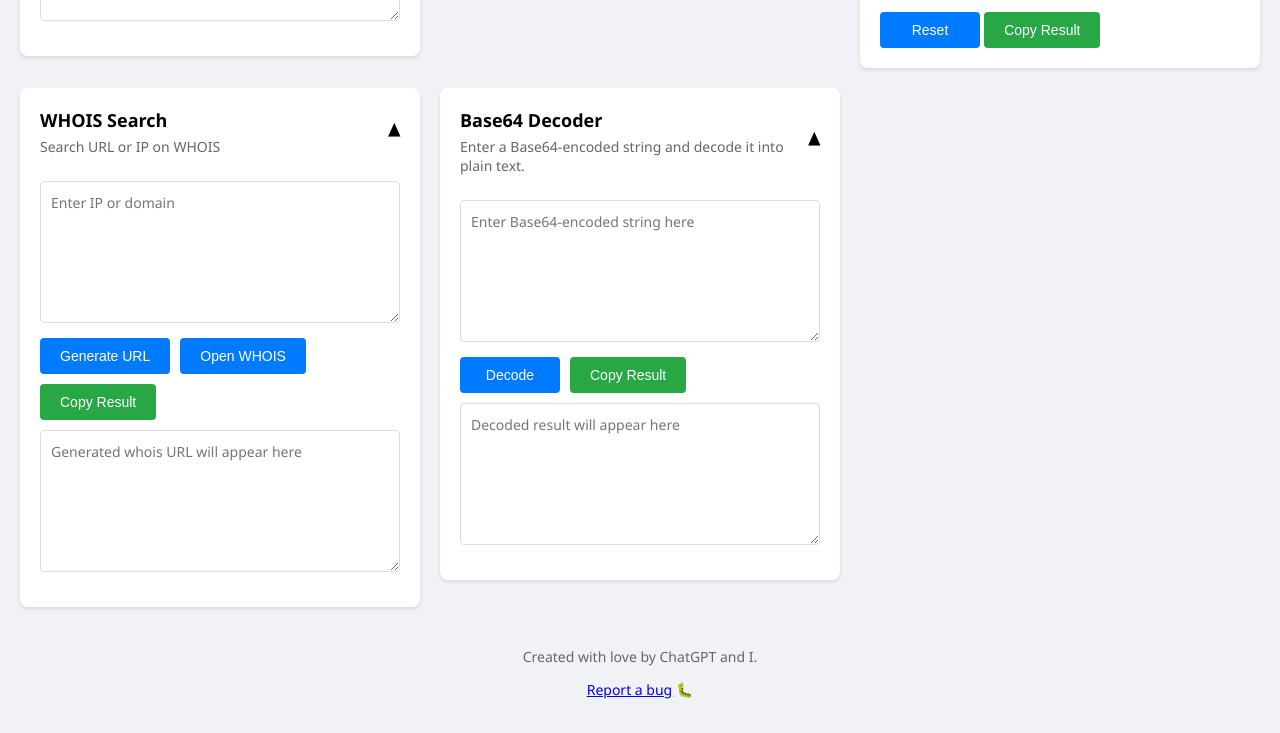
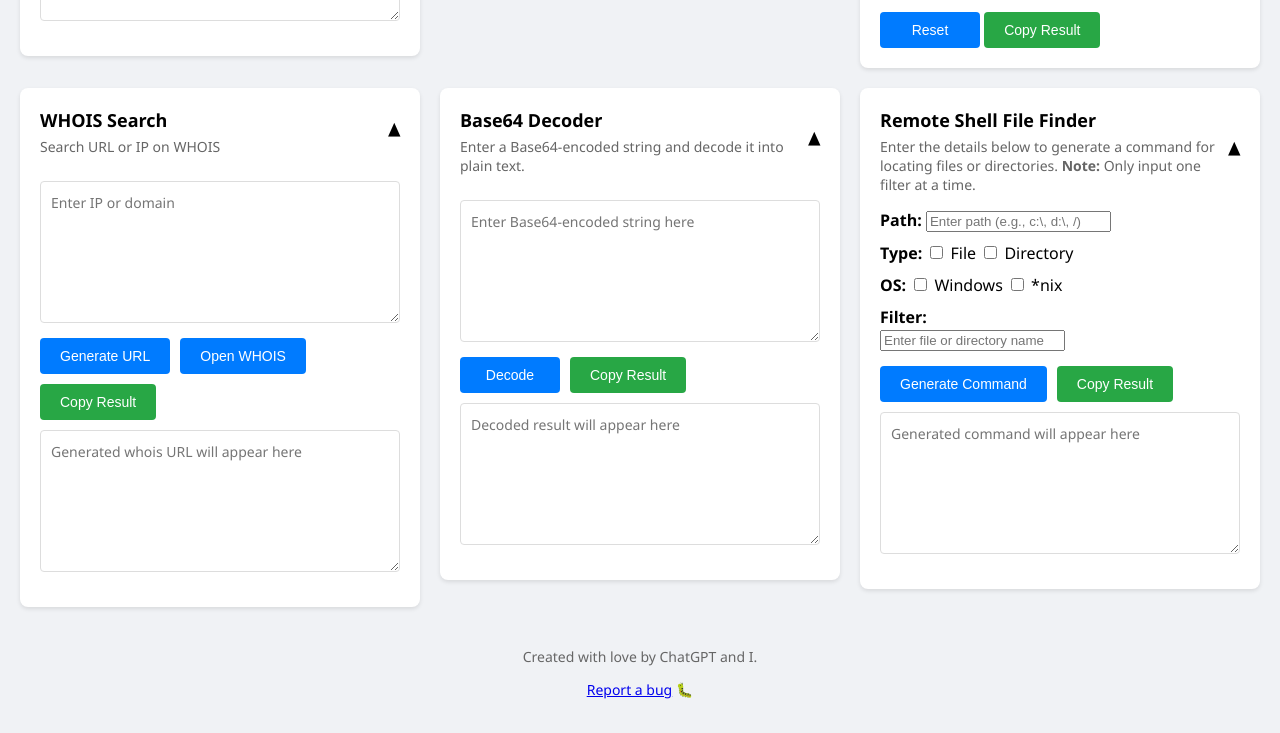
Before and after one commit to Sol-Dawn/sol-dawn.github.io, a plain HTML site: page arcane-kit.html in a window 1280 px wide. Shown: the part 1393-2126 px from the top of the page. Drawn offline with nearby package versions, Linux system fonts and the light colour scheme.

Commit message:
Update arcane-kit.html

```diff
--- a/arcane-kit.html
+++ b/arcane-kit.html
@@ -455,6 +455,44 @@
     </div>
 	</div>
 
+		<!-- Remote Shell File Finder -->
+	<div class="tool-card">
+		<div class="tool-header">
+			<div>
+            <h3>Remote Shell File Finder</h3>
+            <p class="tool-description">Enter the details below to generate a command for locating files or directories. <b>Note:</b> Only input one filter at a time.</p>
+			</div>
+        <span class="expand-icon">▼</span>
+		</div>
+    <div class="tool-content">
+        <label for="fileFinderPath" style="font-weight: bold;">Path:</label>
+        <input type="text" id="fileFinderPath" placeholder="Enter path (e.g., c:\, d:\, /)" />
+
+        <div style="margin-top: 10px;">
+            <label style="font-weight: bold;">Type:</label>
+            <input type="checkbox" id="fileOption" /> File
+            <input type="checkbox" id="directoryOption" /> Directory
+        </div>
+
+        <div style="margin-top: 10px;">
+            <label style="font-weight: bold;">OS:</label>
+            <input type="checkbox" id="windowsOption" /> Windows
+            <input type="checkbox" id="nixOption" /> *nix
+        </div>
+
+        <label for="fileFinderFilter" style="font-weight: bold; margin-top: 10px; display: block;">Filter:</label>
+        <input type="text" id="fileFinderFilter" placeholder="Enter file or directory name" />
+
+        <div class="button-group" style="margin-top: 15px;">
+            <button onclick="generateFileFinderCommand()">Generate Command</button>
+            <button class="copy-btn" onclick="copyText('fileFinderOutput')">Copy Result</button>
+        </div>
+
+        <textarea id="fileFinderOutput" readonly placeholder="Generated command will appear here"></textarea>
+    </div>
+</div>
+
+
  </div>
 
     <footer style="margin-top: 40px; text-align: center; font-size: 14px; color: #666;">
@@ -869,5 +907,67 @@
 	}
 	</script>
 
+<script>
+    function generateFileFinderCommand() {
+        const path = document.getElementById('fileFinderPath').value.trim();
+        const filter = document.getElementById('fileFinderFilter').value.trim();
+        const isFile = document.getElementById('fileOption').checked;
+        const isDirectory = document.getElementById('directoryOption').checked;
+        const isWindows = document.getElementById('windowsOption').checked;
+        const isNix = document.getElementById('nixOption').checked;
+
+        // Validate input
+        if (!path) {
+            document.getElementById('fileFinderOutput').value = 'Error: Please specify a path.';
+            return;
+        }
+        if (!filter) {
+            document.getElementById('fileFinderOutput').value = 'Error: Please specify a filter.';
+            return;
+        }
+        if (!isFile && !isDirectory) {
+            document.getElementById('fileFinderOutput').value = 'Error: Please select File or Directory.';
+            return;
+        }
+        if (!isWindows && !isNix) {
+            document.getElementById('fileFinderOutput').value = 'Error: Please select an OS.';
+            return;
+        }
+
+        let command = '';
+        const filterWithWildcards = `*${filter}*`;
+
+        // Generate Windows command
+        if (isWindows) {
+            command = `Get-ChildItem -Path "${path}" ${isFile ? '-File' : ''} ${isDirectory ? '-Directory' : ''} -Force -Recurse -Filter "${filterWithWildcards}" -ErrorAction SilentlyContinue`;
+        }
+        // Generate *nix command
+        else if (isNix) {
+            const type = isFile ? 'f' : 'd'; // `f` for file, `d` for directory
+            command = `find ${path} -type ${type} -name "${filterWithWildcards}"`;
+        }
+
+        // Display the generated command
+        document.getElementById('fileFinderOutput').value = command;
+    }
+
+    // Function to copy text to clipboard
+    function copyText(elementId) {
+        const element = document.getElementById(elementId);
+        element.select();
+        document.execCommand('copy');
+
+        // Optional: Change button text temporarily to "Copied!"
+        const button = event.target;
+        const originalText = button.textContent;
+        button.textContent = 'Copied!';
+        setTimeout(() => {
+            button.textContent = originalText;
+        }, 1000);
+    }
+</script>
+
+
+
 </body>
 </html>
```
